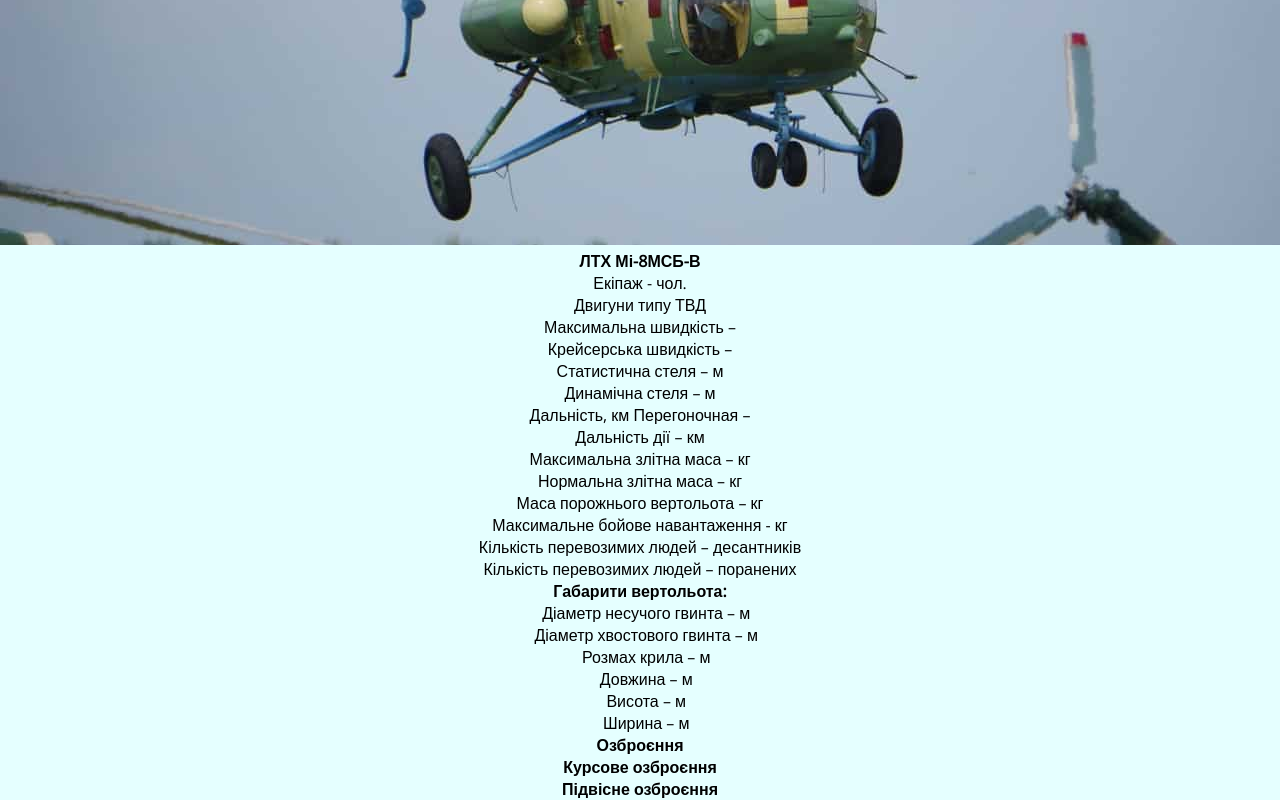
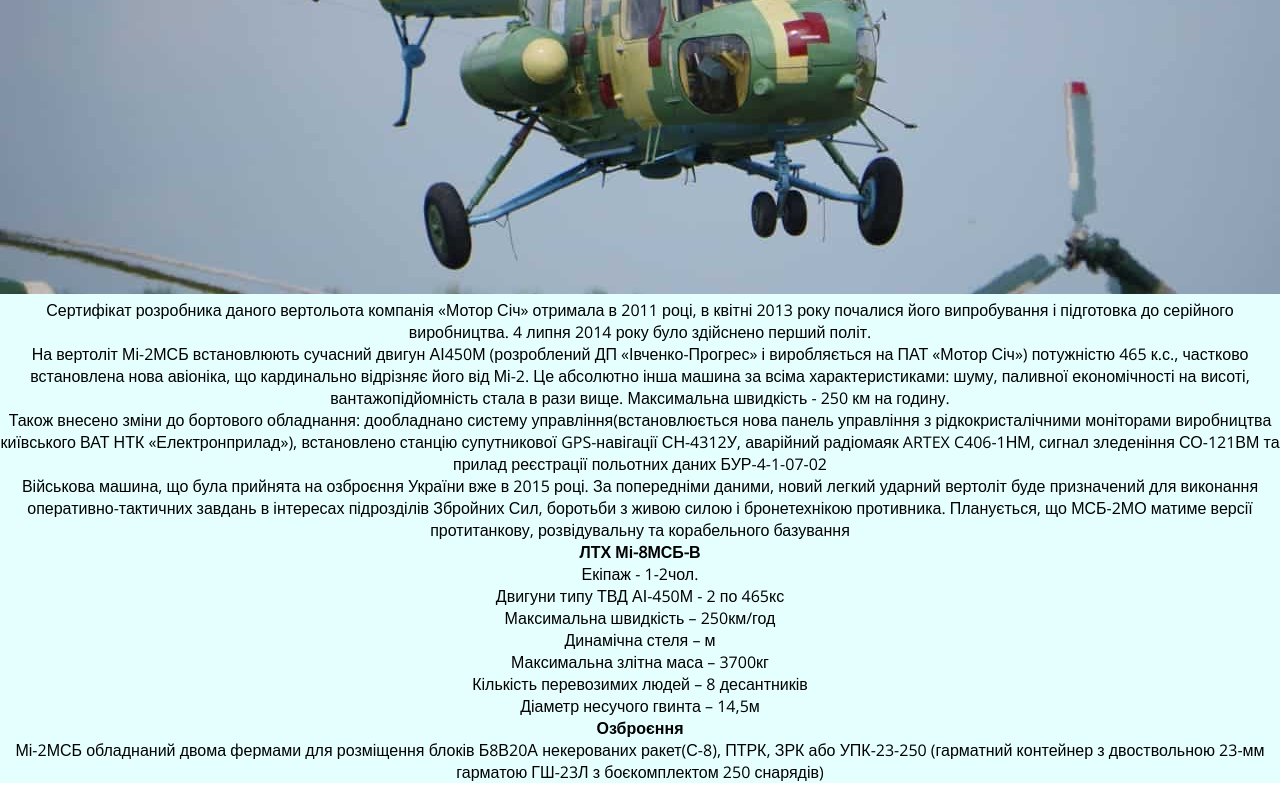
Before and after one commit to BohdanVlas/WebDesign_2022, a plain HTML site: page Labs/Lab2/Mi-2MSB.html in a window 1280 px wide. Shown: the part 756-1556 px from the top of the page. Drawn offline with nearby package versions, Linux system fonts and the light colour scheme.

Commit message:
Lab2 updated

```diff
--- a/Labs/Lab2/Images/Mi-14.txt
+++ b/Labs/Lab2/Images/Mi-14.txt
@@ -1,7 +1,3 @@
-https://fraza.com/analytics/287729-ukrainskij-arsenal-vertolet-mi-14-
-
-https://uk.wikipedia.org/wiki/%D0%9C%D1%96-14
-
 https://defence-ua.com/army_and_war/poki_nema_mi_24_morski_aviatori_shukajut_novi_roli_dlja_mi_14_ta_mi_8-4764.html
 
 https://mil.in.ua/uk/articles/morska-aviatsiya-stanom-na-2013-rik/
--- a/Labs/Lab2/Images/Mi-8MSB/Mi-8MSB.txt
+++ /dev/null
@@ -1 +0,0 @@
-https://uk.wikipedia.org/wiki/%D0%9C%D1%96-8%D0%9C%D0%A1%D0%91
--- a/Labs/Lab2/Mi-2MSB.html
+++ b/Labs/Lab2/Mi-2MSB.html
@@ -1,5 +1,6 @@
 <!DOCTYPE html>
 <html lang="en">
+
 <head>
     <meta charset="UTF-8">
     <meta http-equiv="X-UA-Compatible" content="IE=edge">
@@ -7,56 +8,52 @@
     <title>Mi-2MSB</title>
     <link rel="stylesheet" href="./CSS/style_mi-2msb.css">
 </head>
+
 <body>
     <header>
-
+        <BR>
+        <BR>
+        <BR>
+        <BR>
+        <P class="title" align="center"><B><a href="./Helicopters.html">Гелікоптери Збройних Сил України</a></B></P>
     </header>
     <div class="dv">
         <section class="story">
-            <p><big><B></B></big></p>
-            <p></p>
+            <p><big><B>Мі-2МСБ</B></big></p>
+            <p>Мі-2МСБ - український багатоцільовий гелікоптер, створений ПАТ «Мотор Січ» на основі Мі-2. </p>
             <img src="./Images/Mi-2MSB/Mi-2MSB(1).jpg" alt="Mi-2MSB">
-            <p></p>
-            <p></p>
-            <p></p>
-            <p></p>
+            <p>Сертифікат розробника даного вертольота компанія «Мотор Січ» отримала в 2011 році, в квітні 2013 року
+                почалися його випробування і підготовка до серійного виробництва. 4 липня 2014 року було здійснено
+                перший політ.</p>
+            <p>На вертоліт Мі-2МСБ встановлюють сучасний двигун АІ450М (розроблений ДП «Івченко-Прогрес» і виробляється
+                на ПАТ «Мотор Січ») потужністю 465 к.с., частково встановлена нова авіоніка, що кардинально відрізняє
+                його від Мі-2. Це абсолютно інша машина за всіма характеристиками: шуму, паливної економічності на
+                висоті, вантажопідйомність стала в рази вище. Максимальна швидкість - 250 км на годину.</p>
+            <p>Також внесено зміни до бортового обладнання: дообладнано систему управління(встановлюється нова
+                панель управління з рідкокристалічними моніторами виробництва київського ВАТ НТК «Електронприлад»),
+                встановлено станцію супутникової GPS-навігації СН-4312У, аварійний радіомаяк ARTEX C406-1НМ, сигнал
+                зледеніння СО-121ВМ та прилад реєстрації польотних даних БУР-4-1-07-02</p>
+            <p>Військова машина, що була прийнята на озброєння України вже в 2015 році. За попередніми даними, новий
+                легкий ударний вертоліт буде призначений для виконання оперативно-тактичних завдань в інтересах
+                підрозділів Збройних Сил, боротьби з живою силою і бронетехнікою противника. Планується, що МСБ-2МО
+                матиме версії протитанкову, розвідувальну та корабельного базування</p>
         </section>
         <section class="ltx">
             <p class="ltx_1"><B>ЛТХ Мі-8МСБ-В</B></p>
-            <p>Екіпаж - чол.</p>
-            <p>Двигуни типу ТВД </p>
-            <P>Максимальна швидкість – </P>
-            <P>Крейсерська швидкість – </P>
-            <P>Статистична стеля – м</P>
+            <p>Екіпаж - 1-2чол.</p>
+            <p>Двигуни типу ТВД АІ-450М - 2 по 465кс</p>
+            <P>Максимальна швидкість – 250км/год</P>
             <P>Динамічна стеля – м</P>
-            <P>Дальність, км Перегоночная – </P>
-            <P>Дальність дії – км</P>
-            <P>Максимальна злітна маса – кг</P>
-            <P>Нормальна злітна маса – кг</P>
-            <P>Маса порожнього вертольота – кг</P>
-            <P>Максимальне бойове навантаження - кг</P>
-            <P>Кількість перевозимих людей –  десантників</P>
-            <P>Кількість перевозимих людей –  поранених</P>
-            <P><B>Габарити вертольота:</B></P>
-            <P>&nbsp;&nbsp;&nbsp;Діаметр несучого гвинта – м</P>
-            <P>&nbsp;&nbsp;&nbsp;Діаметр хвостового гвинта – м</P>
-            <P>&nbsp;&nbsp;&nbsp;Розмах крила – м</P>
-            <P>&nbsp;&nbsp;&nbsp;Довжина – м</P>
-            <P>&nbsp;&nbsp;&nbsp;Висота – м</P>
-            <P>&nbsp;&nbsp;&nbsp;Ширина – м</P>
+            <P>Максимальна злітна маса – 3700кг</P>
+            <P>Кількість перевозимих людей – 8 десантників</P>
+            <P>Діаметр несучого гвинта – 14,5м</P>
         </section>
         <section class="armament">
             <p><B>Озброєння</B></p>
-            <p></p>
-            <p></p>
-            <p><B>Курсове озброєння</B></p>
-            <p></p>
-            <p></p>
-            <p><B>Підвісне озброєння</B></p>
-            <p></p>
-            <p></p>
-            <p></p>
+            <p>Мі-2МСБ обладнаний двома фермами для розміщення блоків Б8В20А некерованих ракет(С-8), ПТРК, ЗРК або УПК-23-250
+                (гарматний контейнер з двоствольною 23-мм гарматою ГШ-23Л з боєкомплектом 250 снарядів)</p>
         </section>
     </div>
 </body>
+
 </html>
```
Also changed, not shown: Labs/Lab2/Helicopters.html (+1 -1 lines), Labs/Lab2/Images/Mi-24/Mi-24.txt (+0 -8 lines), Labs/Lab2/Images/Ka-27/Ka-27(1).jpg (deleted), Labs/Lab2/Images/Ka-27/Ka-27(3).jpg (deleted), Labs/Lab2/Images/Ka-29/Ka-29(1).jpg (deleted), Labs/Lab2/Images/Ka-29/Ka-29(2).jpg (deleted), Labs/Lab2/Images/Mi-14PL/Mi-14PL(2).jpg (deleted), Labs/Lab2/Images/Mi-14PLM/Mi-14PLM(1).jpg (deleted), Labs/Lab2/Images/Mi-14PS/Mi-14(2).jpg (deleted), Labs/Lab2/Images/Mi-24/Mi-24(1).jpg (deleted), Labs/Lab2/Images/Mi-24/Mi-24(2).jpg (deleted), Labs/Lab2/Images/Mi-24/Mi-8(2).jpg (deleted), Labs/Lab2/Images/Mi-2MSB/Mi-2MSB(2).jpg (deleted), Labs/Lab2/Images/Mi-2MSB/Mi-2MSB.jpg (deleted), 2 more files.
